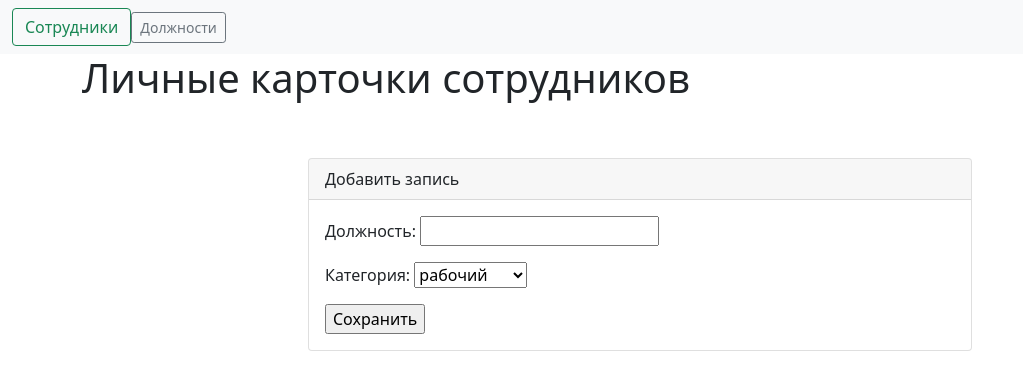
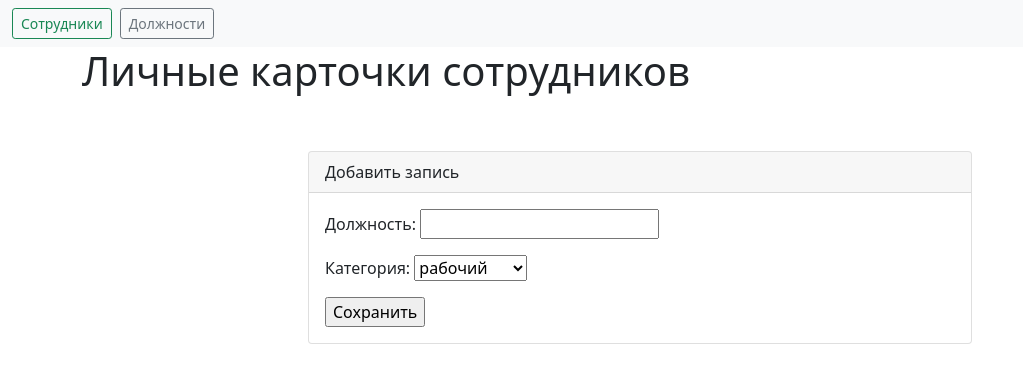
Before and after one commit to Katsmannn/test_hr, a Django app: page /positions/new/ in a window 1280 px wide. Shown: the top 390 px of the page, without its empty margins (0-1023 px from the left). Run offline with Django 4.2, Linux system fonts and the light colour scheme; some libraries are stand-ins or nearby versions.

Commit message:
Button varia

```diff
--- a/hr_manage/employees/views.py
+++ b/hr_manage/employees/views.py
@@ -35,7 +35,7 @@ def positions(request):
     paginator = Paginator(result, PER_PAGE)
     page_number = request.GET.get('page')
     page = paginator.get_page(page_number)
-    return render(request, 'positions.html', {'page': page})
+    return render(request, 'positions.html', {'page': page, 'type': 'pos'})
 
 
 def new_position(request):
@@ -156,7 +156,7 @@ def employees(request):
     paginator = Paginator(result, PER_PAGE)
     page_number = request.GET.get('page')
     page = paginator.get_page(page_number)
-    return render(request, 'employees.html', {'page': page})
+    return render(request, 'employees.html', {'page': page, 'type': 'emp'})
 
 
 def new_employee(request):
@@ -199,7 +199,7 @@ def new_employee(request):
 
 
 def edit_employee(request, employee_id):
-    '''Редактиование записи сотрудника с id=employee_id.'''
+    '''Редактирование записи сотрудника с id=employee_id.'''
 
     get_employee_query = 'SELECT * FROM employees WHERE id=%s'
 
--- a/hr_manage/hr_manage/settings.py
+++ b/hr_manage/hr_manage/settings.py
@@ -58,7 +58,7 @@ DATABASES = {
         'HOST': 'localhost',
         'PORT': 5432,
         'TEST': {
-            'DEPENDENCIES': ['test_sqlite'],
+            'DEPENDENCIES': [],
         }
     },
     'test_sqlite': {
--- a/hr_manage/templates/includes/nav.html
+++ b/hr_manage/templates/includes/nav.html
@@ -1,6 +1,14 @@
 <nav class="navbar navbar-light bg-light">
   <form class="container-fluid justify-content-start">
-    <a href="{% url 'employees' %}" class="btn btn-outline-success mr-2" type="button">Сотрудники</a>
-    <a href="{% url 'positions' %}" class="btn btn-sm btn-outline-secondary" type="button">Должности</a>
+    {% if type == 'emp' %}
+      <a href="{% url 'employees' %}" class="btn btn-outline-success me-2" type="button">Сотрудники</a>
+      <a href="{% url 'positions' %}" class="btn btn-sm btn-outline-secondary" type="button">Должности</a>
+    {% elif type == 'pos' %}
+      <a href="{% url 'employees' %}" class="btn btn-sm btn-outline-success me-2" type="button">Сотрудники</a>
+      <a href="{% url 'positions' %}" class="btn btn-outline-secondary" type="button">Должности</a>
+    {% else %}
+      <a href="{% url 'employees' %}" class="btn btn-sm btn-outline-success me-2" type="button">Сотрудники</a>
+      <a href="{% url 'positions' %}" class="btn btn-sm btn-outline-secondary" type="button">Должности</a>
+    {% endif %}
   </form>
 </nav>
```
